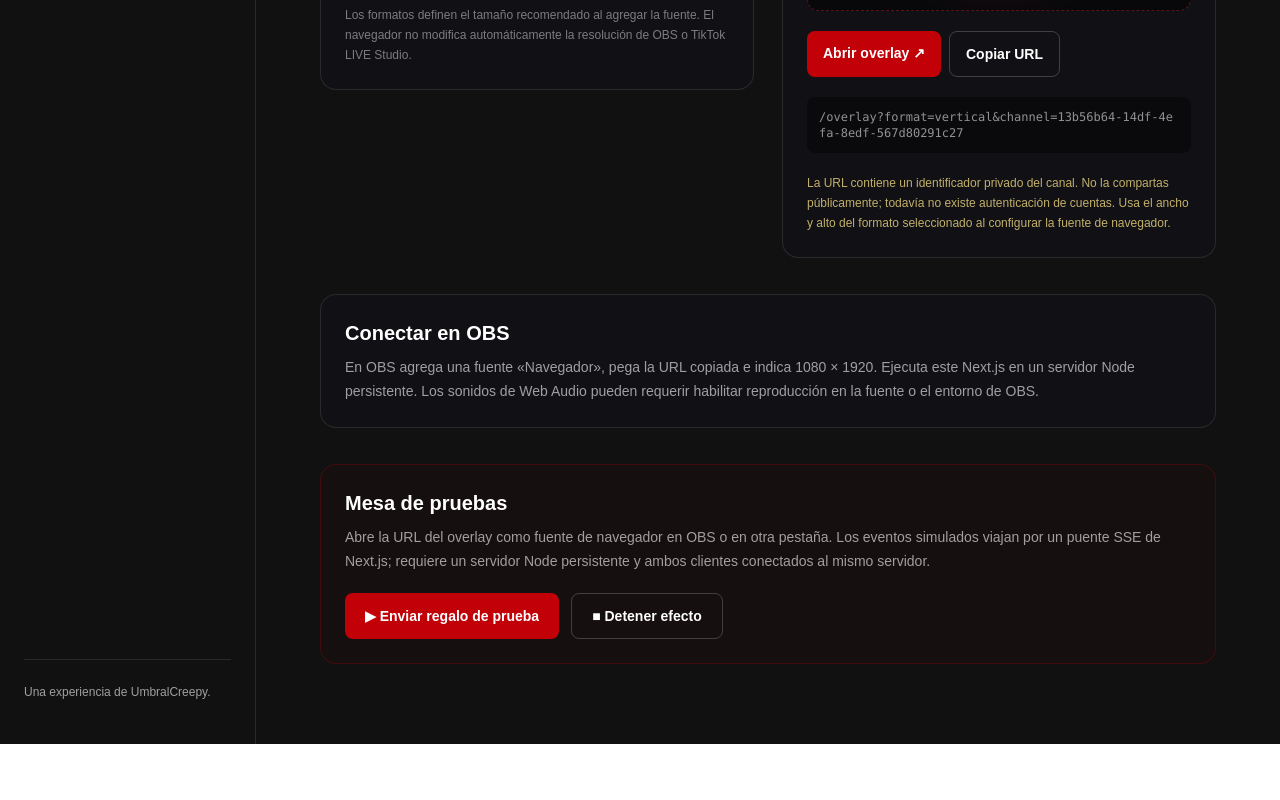
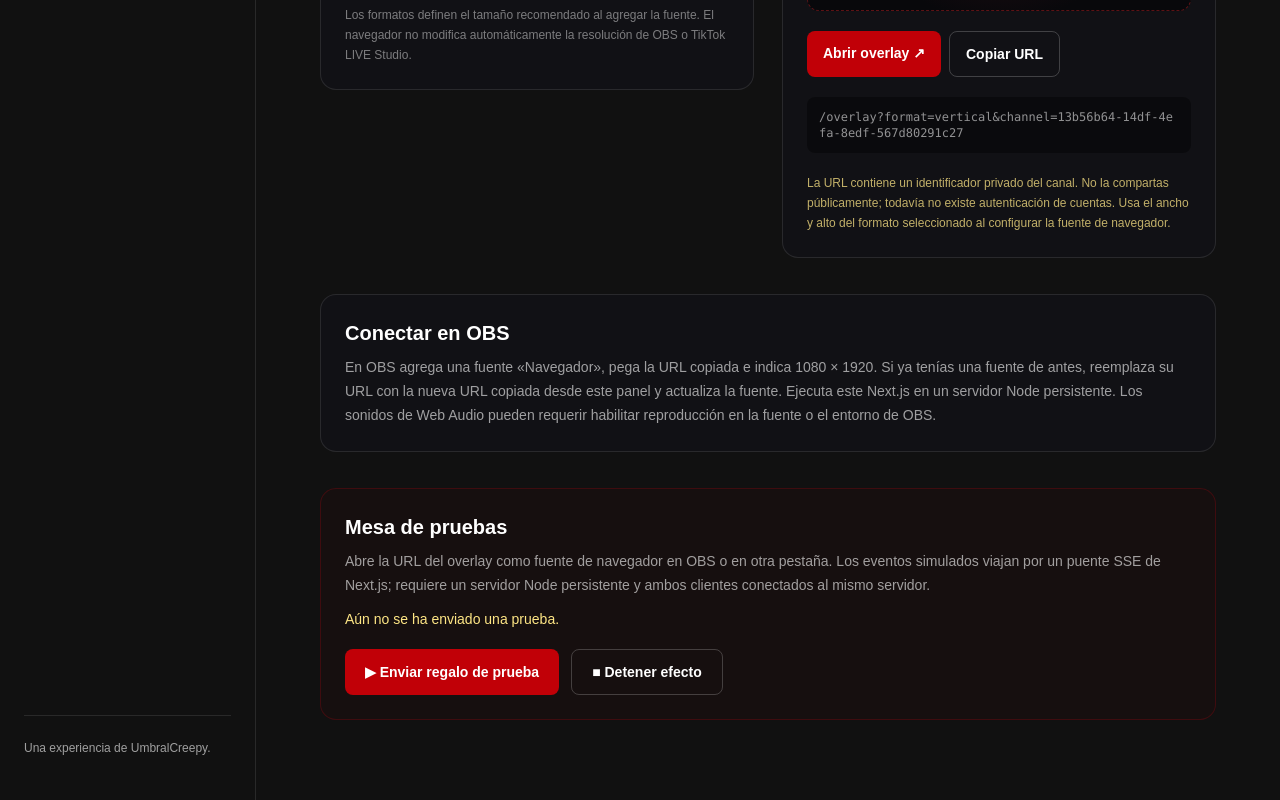
Before and after one commit to manuelsansoresg/umbral_live_fx, a Next.js app in the folder apps/web/: page /live in a window 1280 px wide. Shown: the part 781-1581 px from the top of the page. Before the commit the page ends 1525 px from the top, so only its background shows below. Built offline with nearby package versions, Linux system fonts and the light colour scheme.

Commit message:
feat: show actionable relay delivery diagnostics on Live screen

```diff
--- a/apps/web/src/app/(dashboard)/live/page.tsx
+++ b/apps/web/src/app/(dashboard)/live/page.tsx
@@ -15,6 +15,7 @@ export default function LivePage() {
   const [copied,setCopied] = useState(false);
   const [relayChannel,setRelayChannel] = useState("");
   const [count,setCount] = useState(0);
+  const [relayResult,setRelayResult] = useState("Aún no se ha enviado una prueba.");
   const [settings] = useFxSettings();
   useEffect(() => {
     try {
@@ -30,11 +31,12 @@ export default function LivePage() {
     localStorage.setItem(KEY,JSON.stringify(next));
   }
   const previewUrl = `/overlay?format=${options.format}&channel=${encodeURIComponent(relayChannel)}`;
-  function testGift() {
+  async function testGift() {
     if(!options.enabled)return;
     const gift = DEMO_GIFTS[count % DEMO_GIFTS.length];
     const preset = resolvePreset(settings,gift.id);
-    broadcastGift({id:crypto.randomUUID(),name:gift.name,sender:"UmbralCreepy",effect:preset.effect,preset,timestamp:Date.now()});
+    const result = await broadcastGift({id:crypto.randomUUID(),name:gift.name,sender:"UmbralCreepy",effect:preset.effect,preset,timestamp:Date.now()});
+    setRelayResult("error" in result ? `Error: ${result.error}` : result.connected > 0 ? `Enviado. ${result.connected} overlay(s) conectados al canal.` : "Enviado al servidor, pero no hay overlays conectados por SSE. Revisa la URL en OBS; también puede funcionar la recuperación por consulta.");
     setCount(n=>n+1);
   }
   async function copyUrl() {
@@ -82,10 +84,11 @@ export default function LivePage() {
         <p className="text-xs leading-5 text-amber-200/75">La URL contiene un identificador privado del canal. No la compartas públicamente; todavía no existe autenticación de cuentas. Usa el ancho y alto del formato seleccionado al configurar la fuente de navegador.</p>
       </section>
     </div>
-    <section className="rounded-2xl border border-white/10 bg-[#111115] p-6"><h2 className="text-xl font-bold">Conectar en OBS</h2><p className="mt-2 text-sm leading-6 text-white/60">En OBS agrega una fuente «Navegador», pega la URL copiada e indica {options.format === "vertical" ? "1080 × 1920" : "1920 × 1080"}. Ejecuta este Next.js en un servidor Node persistente. Los sonidos de Web Audio pueden requerir habilitar reproducción en la fuente o el entorno de OBS.</p></section>
+    <section className="rounded-2xl border border-white/10 bg-[#111115] p-6"><h2 className="text-xl font-bold">Conectar en OBS</h2><p className="mt-2 text-sm leading-6 text-white/60">En OBS agrega una fuente «Navegador», pega la URL copiada e indica {options.format === "vertical" ? "1080 × 1920" : "1920 × 1080"}. Si ya tenías una fuente de antes, reemplaza su URL con la nueva URL copiada desde este panel y actualiza la fuente. Ejecuta este Next.js en un servidor Node persistente. Los sonidos de Web Audio pueden requerir habilitar reproducción en la fuente o el entorno de OBS.</p></section>
     <section className="rounded-2xl border border-red-800/30 bg-red-950/10 p-6">
       <h2 className="text-xl font-bold">Mesa de pruebas</h2>
       <p className="mt-2 text-sm leading-6 text-white/60">Abre la URL del overlay como fuente de navegador en OBS o en otra pestaña. Los eventos simulados viajan por un puente SSE de Next.js; requiere un servidor Node persistente y ambos clientes conectados al mismo servidor.</p>
+      <p role="status" className="mt-3 text-sm text-amber-200">{relayResult}</p>
       <div className="mt-5 flex flex-wrap gap-3">
         <button type="button" disabled={!options.enabled} onClick={testGift} className="rounded-lg bg-red-700 px-5 py-3 text-sm font-bold hover:bg-red-600 disabled:opacity-40">▶ Enviar regalo de prueba</button>
         <button type="button" onClick={stopPreview} className="rounded-lg border border-white/20 px-5 py-3 text-sm font-bold hover:bg-white/10">■ Detener efecto</button>
```
